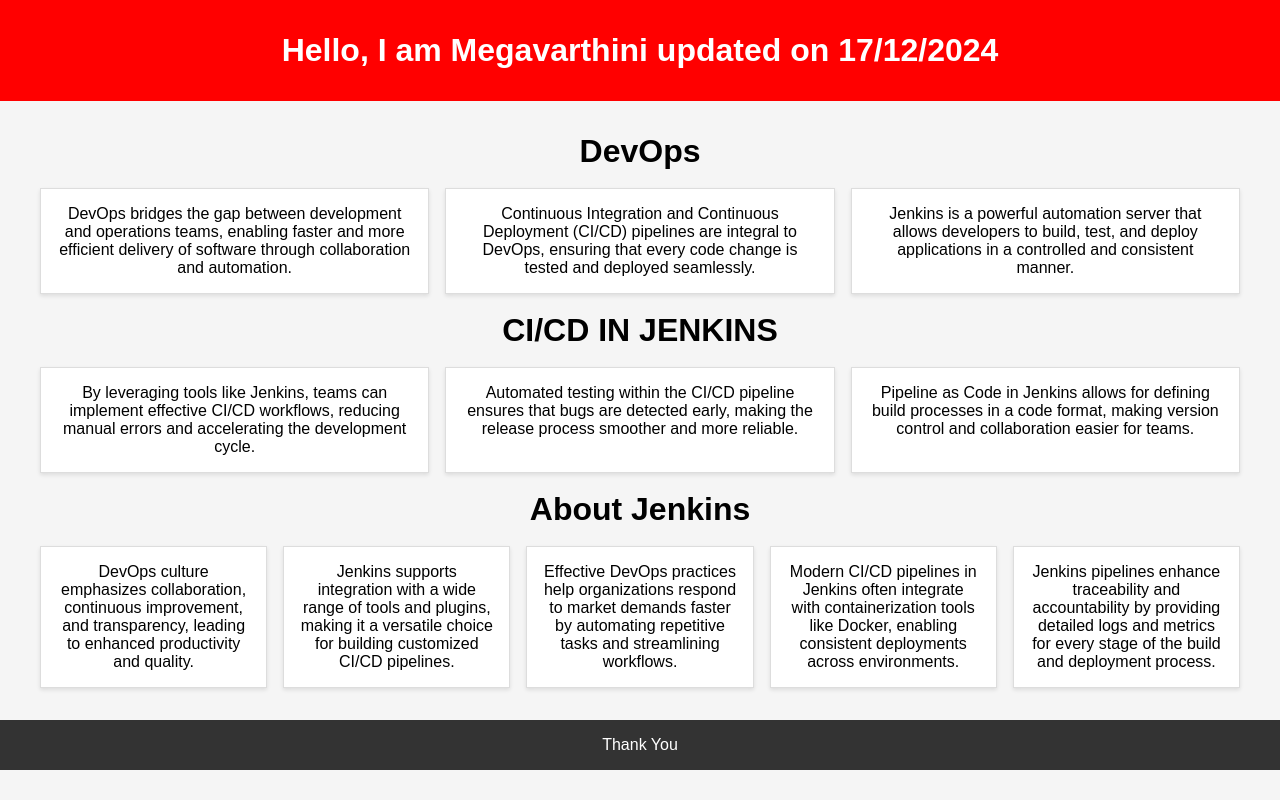
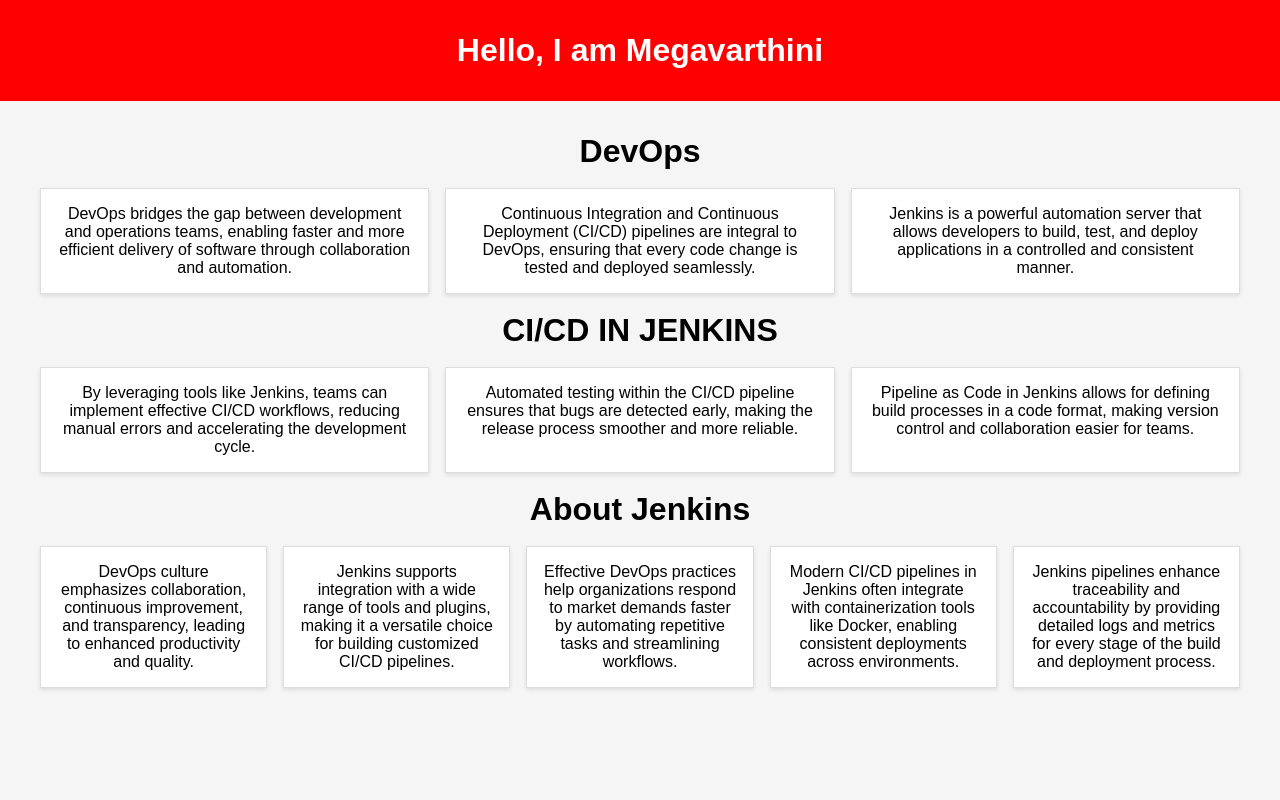
Before and after one commit to Megavarthini07/Jenkins_Tutorial_Pipeline, a plain HTML site: page index.html in a window 1280 px wide. Drawn offline with Linux system fonts and the light colour scheme.

Commit message:
Update index.html

```diff
--- a/index.html
+++ b/index.html
@@ -55,7 +55,7 @@
 </head>
 <body>
     <header>
-        <h1>Hello, I am Megavarthini updated on 17/12/2024</h1>
+        <h1>Hello, I am Megavarthini</h1>
     </header>
     <div class="container">
         <h1>DevOps</h1>
@@ -111,8 +111,5 @@
             </div>
         </div>
     </div>
-    <footer>
-        Thank You
-    </footer>
 </body>
 </html>
```
